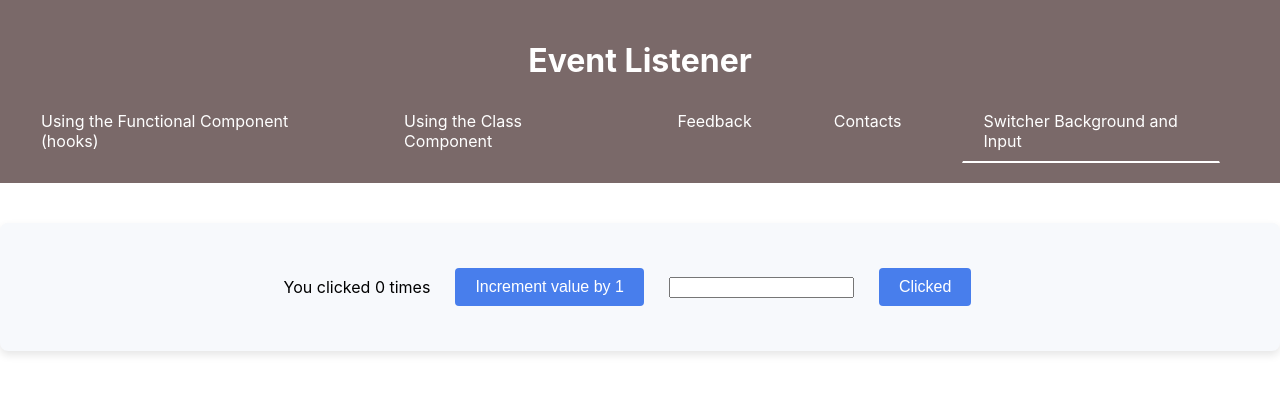
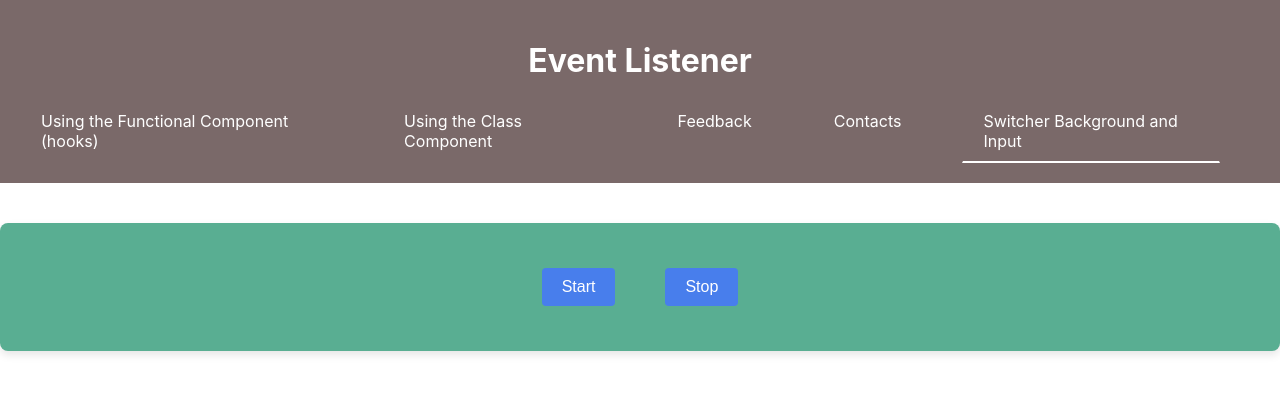
Before and after one commit to ShevchenkoOl/react-event-listener, a React (Create React App) app: page /react-event-listener/SwitcherBackground in a window 1280 px wide. Shown: the top 394 px of the page. Built offline with nearby package versions, Linux system fonts and the light colour scheme.

Commit message:
modified SwitcherBackground.jsx

```diff
--- a/package.json
+++ b/package.json
@@ -7,6 +7,7 @@
     "@testing-library/jest-dom": "^5.16.3",
     "@testing-library/react": "^12.1.4",
     "@testing-library/user-event": "^13.5.0",
+    "nanoid": "^5.0.7",
     "notiflix": "^3.2.7",
     "react": "^18.1.0",
     "react-dom": "^18.1.0",
--- a/src/components/SwitcherBackground/SwitcherBackground.jsx
+++ b/src/components/SwitcherBackground/SwitcherBackground.jsx
@@ -1,96 +1,217 @@
-import { useEffect, useState } from 'react';
+import { useEffect, useRef, useState } from 'react';
 import HomePage from 'components/HomePage/HomePage';
 
 import styles from './switcher.module.css';
+import { nanoid } from 'nanoid';
+
+const SwitcherBackground = () => {
+//   const [isDisabled, setIsDisabled] = useState(true);
+  const [color, setColor] = useState('#fff');
+  const [isRunning, setIsRunning] = useState(true); //// Состояние для контроля работы таймера
+  const intervalRef = useRef(null); // Для хранения идентификатора таймера
+
+  const getRandomHexColor = () => {
+    return `#${Math.floor(Math.random() * 16777215)
+      .toString(16)
+      .padStart(6, 0)}`;
+  };
+
+  const startChangingColor = () => {
+    setIsRunning(true);
+  };
+
+  const stopChangingColor = () => {
+    setIsRunning(false);
+    setColor('#fff'); // Устанавливаем цвет фона в изначальное значение
+  };
+
+  useEffect(() => {
+    if (isRunning) {
+      intervalRef.current = setInterval(() => {
+        setColor(getRandomHexColor());
+      }, 1000);
+    } else if (intervalRef.current !== null) {
+      clearInterval(intervalRef.current);
+      intervalRef.current = null;
+    }
+
+    // Очистка интервала при размонтировании компонента
+    return () => {
+      if (intervalRef.current !== null) {
+        clearInterval(intervalRef.current);
+      }
+    };
+  }, [isRunning]); // Эффект выполнится каждый раз при изменении isRunning
+
+  return (
+    <>
+      <HomePage />
+      <div className={styles.container} style={{ backgroundColor: color }}>
+        <button
+          className={styles.btn}
+          id="btnStart"
+        //   disabled={!isDisabled}
+          onClick={startChangingColor}
+        >
+          Start
+        </button>
+        <button
+          className={styles.btn}
+          id="btnStop"
+        //   disabled={isDisabled}
+          onClick={stopChangingColor}
+        >
+          Stop
+        </button>
+      </div>
+    </>
+  );
+};
+
+export default SwitcherBackground;
+
+// Перший, простий і найважливіший хук useState. З назви зрозуміло, що він пов'язаний з станом компонента. Саме завдяки йому у функціональних компонентів з'явився внутрішній стан.
 
 // const SwitcherBackground = () => {
-// //   const [isDisabled, setIsDisabled] = useState(true);
-//   const [color, setColor] = useState('#fff');
-//   const inderval = 1000;
 
-//   const getRandomHexColor = () => {
-//     return `#${Math.floor(Math.random() * 16777215)
-//       .toString(16)
-//       .padStart(6, 0)}`;
-//   };
+// // let numbers = [1, 25, 69, 115];
+// const [numbers, setNumbers] = useState([]);
 
-//   const startChangingColor = () => {
-//     setInterval(() => {
-//       return setColor(getRandomHexColor);
-//     }, inderval);
-//     // setIsDisabled(true);
-//   };
+// const addNumbers = () => {
+//   const randomNumber = Math.round(Math.random()*10);
+//   // console.log(randomNumber);
+//   setNumbers([...numbers, randomNumber]);
+// };
 
-//   const stopChangingColor = () => {
-//     clearInterval(inderval)
-//     setColor("#fff");
-//     console.log("Stop")
-//       };
 
+// const [value, setValue] = useState(0); // Хук useState повертає масив із двох елементів: перший - поточне значення стану, другий - функцію для його зміни, яку можна використовувати де завгодно, наприклад, в обробнику подій. React буде зберігати цей стан між рендерами. Використовуючи деструктуризацію, можна задати будь-які імена змінних.
+// const [input, setInput] = useState("");
+
+// // Очистка поля ввода
+// // Добавление состояния displayText:
+// const [displayText, setDisplayText] = useState("");
+// const [isActive, setIsActive] = useState(false); // перемыкач  кнопки
+
+// const text = isActive ? "Click me" : "Clicked";
+
+// useEffect(() => {
+//     console.log(`Setting document title to: You clicked ${value} times`);
+//     document.querySelector("p").textContent = `You clicked ${value} times`;
+//   }); // Запускается только при изменении `value`
+
+// // useEffect выполняет функцию, которую вы ему передали, после того как компонент рендерится (отрисовывается) на экране.
+// // В данном случае, функция внутри useEffect обновляет заголовок документа (document.title) с текстом, который включает текущее значение value.
 //   return (
 //     <>
-//       <HomePage />
-//       <div className={styles.container} style={{ backgroundColor: color }}>
-//         <button
-//           className={styles.btn}
-//           id="btnStart"
-//         //   disabled={!isDisabled}
-//           onClick={startChangingColor}
-//         >
-//           Start
-//         </button>
-//         <button
-//           className={styles.btn}
-//           id="btnStop"
-//         //   disabled={isDisabled}
-//           onClick={stopChangingColor}
-//         >
-//           Stop
-//         </button>
-//       </div>
+//     <HomePage />
+//     <div className={styles.container}>
+//       <ul>
+//         {numbers.map((num) => <li key={nanoid()}>{num}</li>)}
+//       </ul>
+//       <button className={styles.btn} onClick={addNumbers}>Add random number</button>
+//     <p>{value}</p>
+//       <button className={styles.btn} type="button" onClick={() => setValue(value + 1)}>
+//         Increment value by 1
+//       </button>
+//       <form onSubmit={(e)=> {e.preventDefault(); setDisplayText(input); setInput("")}}>
+//         <input type="text" value={input} onChange={(e) => setInput(e.target.value)}/>  {/* Атрибут value в элементе <input> отвечает за текущее значение, которое отображается в поле ввода. */}
+//         <div>{displayText}</div>
+//       </form>
+//       <button className={styles.btn} onClick={() => setIsActive(prevState => !prevState)}>{text}</button> {/* или второй вариант  setIsActive(isActive => !isActive)*/ }
+//     {/* prevState означает "предыдущее состояние". Вы можете использовать любое имя для этого аргумента. */}
+//     </div>
 //     </>
 //   );
 // };
 
 // export default SwitcherBackground;
 
-// Перший, простий і найважливіший хук. З назви зрозуміло, що він пов'язаний з станом компонента. Саме завдяки йому у функціональних компонентів з'явився внутрішній стан.
 
-const SwitcherBackground = () => {
-const [value, setValue] = useState(0); // Хук useState повертає масив із двох елементів: перший - поточне значення стану, другий - функцію для його зміни, яку можна використовувати де завгодно, наприклад, в обробнику подій. React буде зберігати цей стан між рендерами. Використовуючи деструктуризацію, можна задати будь-які імена змінних.
-const [input, setInput] = useState("");
+// Когда использовать useEffect:
 
-// Очистка поля ввода
-// Добавление состояния displayText:
-const [displayText, setDisplayText] = useState("");
+// Работа с API: Получение данных с сервера при загрузке компонента.
+// import React, { useState, useEffect } from 'react';
 
-const [isActive, setIsActive] = useState(false); // перемыкач  кнопки
+// const DataFetchingComponent = () => {
+//   const [data, setData] = useState(null);
 
-const text = isActive ? "Click me" : "Clicked";
+//   useEffect(() => {
+//     fetch('https://api.example.com/data')
+//       .then(response => response.json())
+//       .then(data => setData(data));
+//   }, []); // Пустой массив зависимостей означает, что эффект выполнится только один раз при монтировании компонента
 
-useEffect(() => {
-    console.log(`Setting document title to: You clicked ${value} times`);
-    document.querySelector("p").textContent = `You clicked ${value} times`;
-  }); // Запускается только при изменении `value`
+//   return (
+//     <div>
+//       {data ? <p>Data: {data}</p> : <p>Loading...</p>}
+//     </div>
+//   );
+// };
 
-// useEffect выполняет функцию, которую вы ему передали, после того как компонент рендерится (отрисовывается) на экране.
-// В данном случае, функция внутри useEffect обновляет заголовок документа (document.title) с текстом, который включает текущее значение value.
-  return (
-    <>
-    <HomePage />
-    <div className={styles.container}>
-    <p>{value}</p>
-      <button className={styles.btn} type="button" onClick={() => setValue(value + 1)}>
-        Increment value by 1
-      </button>
-      <form onSubmit={(e)=> {e.preventDefault(); setDisplayText(input); setInput("")}}>
-        <input type="text" value={input} onChange={(e) => setInput(e.target.value)}/>  {/* Атрибут value в элементе <input> отвечает за текущее значение, которое отображается в поле ввода. */}
-        <div>{displayText}</div>
-      </form>
-      <button className={styles.btn} onClick={() => setIsActive(prevState => !prevState)}>{text}</button> {/* или второй вариант  setIsActive(isActive => !isActive)*/ }
-    </div>
-    </>
-  );
-};
+// Подписки: Подписка на события (например, WebSocket, события DOM) и их последующая отписка.
+// import React, { useState, useEffect } from 'react';
 
-export default SwitcherBackground;
+// const ResizeComponent = () => {
+//   const [windowWidth, setWindowWidth] = useState(window.innerWidth);
+
+//   useEffect(() => {
+//     const handleResize = () => {
+//       setWindowWidth(window.innerWidth);
+//     };
+
+//     window.addEventListener('resize', handleResize);
+
+//     // Функция очистки события
+//     return () => {
+//       window.removeEventListener('resize', handleResize);
+//     };
+//   }, []); // Эффект выполнится только один раз при монтировании компонента
+
+//   return (
+//     <div>
+//       <p>Window width: {windowWidth}</p>
+//     </div>
+//   );
+// };
+
+// Изменение заголовка документа: Изменение заголовка страницы в зависимости от состояния компонента.
+// import React, { useState, useEffect } from 'react';
+
+// const TitleComponent = () => {
+//   const [count, setCount] = useState(0);
+
+//   useEffect(() => {
+//     document.title = `You clicked ${count} times`;
+//   }, [count]); // Эффект выполнится каждый раз при изменении count
+
+//   return (
+//     <div>
+//       <p>You clicked {count} times</p>
+//       <button onClick={() => setCount(count + 1)}>Click me</button>
+//     </div>
+//   );
+// };
+
+// Таймеры: Установка и очистка таймеров (например, setInterval, setTimeout).
+// import React, { useState, useEffect } from 'react';
+
+// const TimerComponent = () => {
+//   const [count, setCount] = useState(0);
+
+//   useEffect(() => {
+//     const intervalId = setInterval(() => {
+//       setCount(prevCount => prevCount + 1);
+//     }, 1000);
+
+//     // Функция очистки интервала
+//     return () => clearInterval(intervalId);
+//   }, []); // Эффект выполнится только один раз при монтировании компонента
+
+//   return (
+//     <div>
+//       <p>Count: {count}</p>
+//     </div>
+//   );
+// };
+
+// Очистка ресурсов: Очистка ресурсов при размонтировании компонента, чтобы избежать утечек памяти.
```
Also changed, not shown: 2 other files (tests, documents, lock files or other folders).
